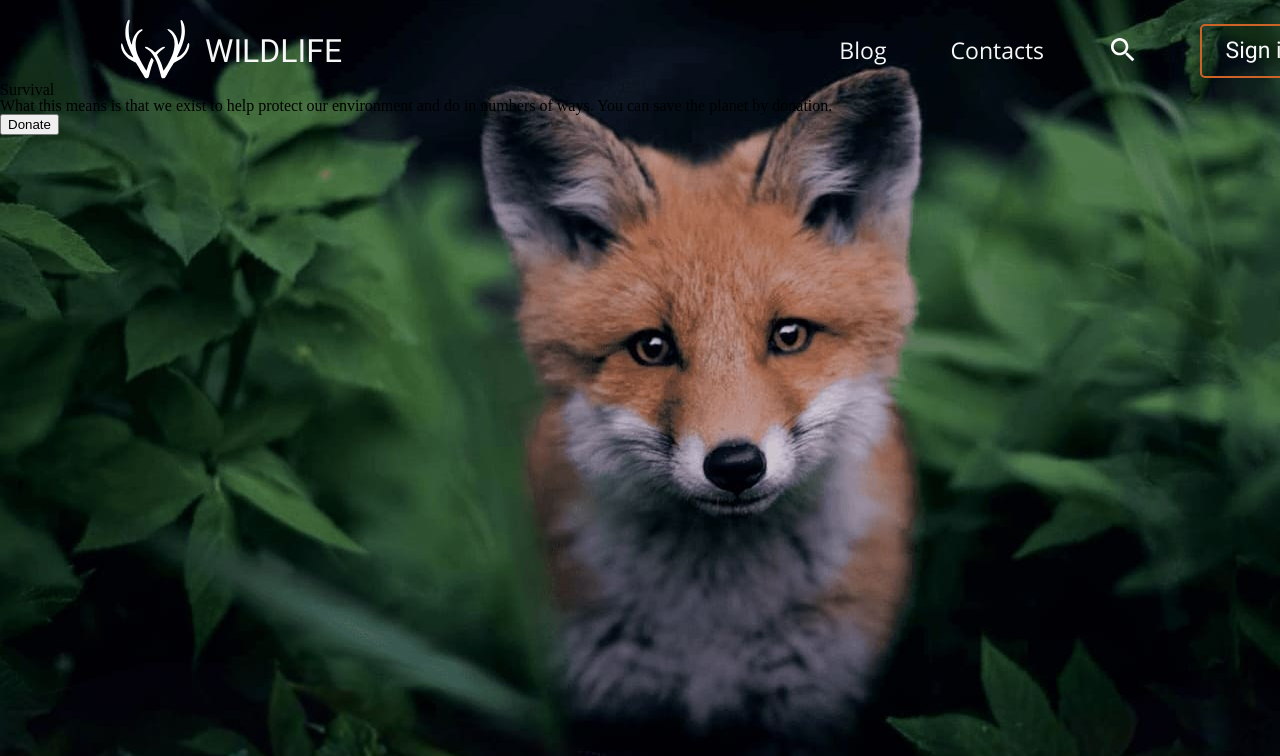
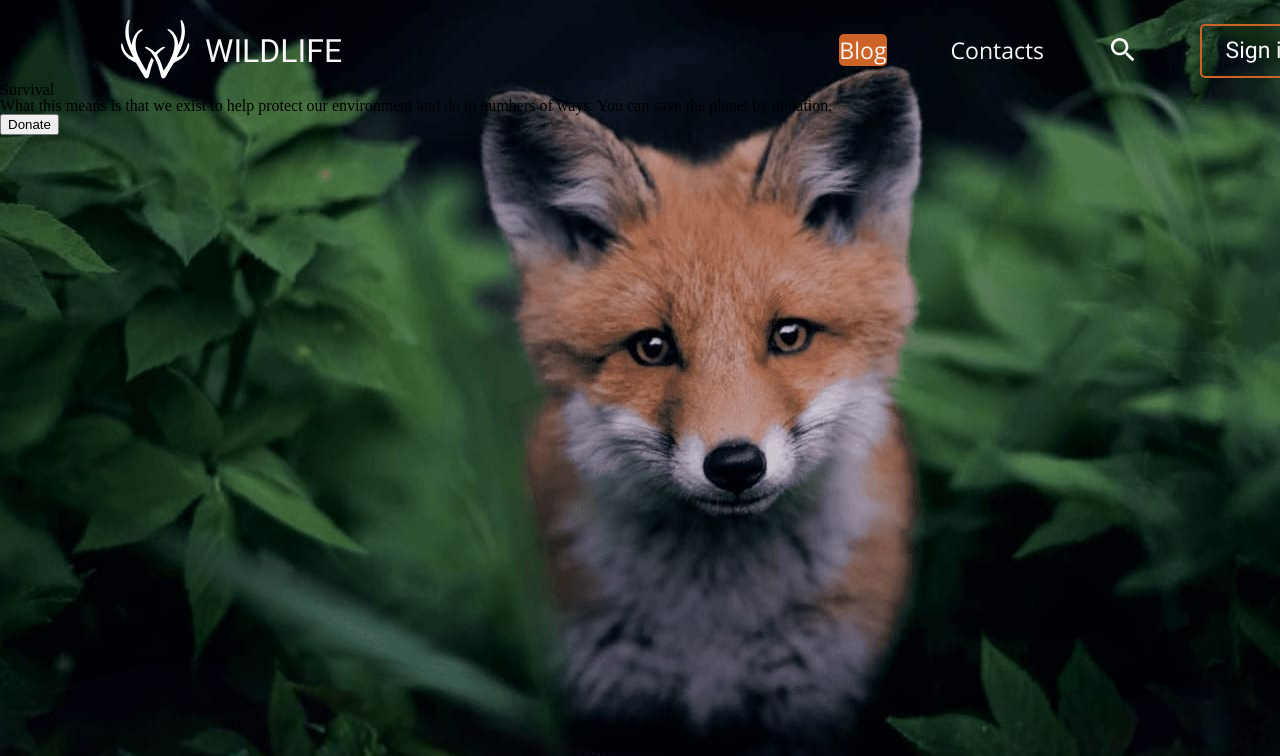
Before and after one commit to 96tm/wildlife, a plain HTML site: page wildlife/index.html in a window 1280 px wide. In both pictures the pointer is over the link "Blog". Shown: the top 756 px of the page. Drawn offline with Linux system fonts and the light colour scheme.

Commit message:
fix: add hovering styles for header navigation panel

```diff
--- a/wildlife/assets/css/style.css
+++ b/wildlife/assets/css/style.css
@@ -75,6 +75,7 @@ html {
   width: 32px;
   height: 32px;
   border: none;
+  cursor: pointer;
 }
 .navigation-register__button {
   padding: 11.5px 23px;
@@ -86,6 +87,14 @@ html {
   font-family: "Roboto";
   font-size: 23px;
   color: inherit;
+  cursor: pointer;
+}
+
+.navigation__link:hover,
+.navigation-search__button:hover,
+.navigation-register__button:hover {
+  background-color: #cd6326;
+  border-radius: 5px;
 }
 
 /* fonts */
```
